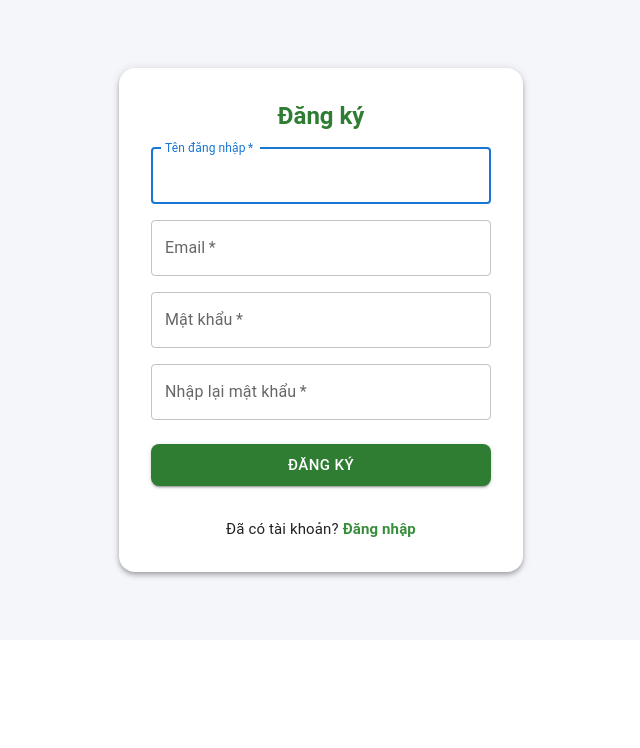
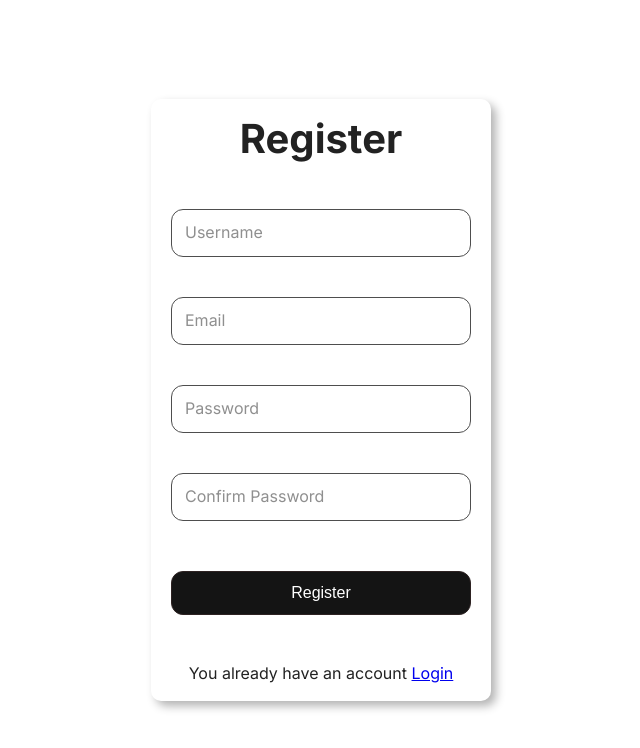
Before and after one commit to UTT-k74HT22/FE-Movie-Booking-System, a React (Vite) app: page /register in a window 1280 px wide. Shown: the top 748 px of the page, without its empty margins (319-959 px from the left). Built offline with nearby package versions, Linux system fonts and the light colour scheme.

Commit message:
feat: bổ sung phản hồi api ở register

```diff
--- a/src/Contexts/UserContext.jsx
+++ /dev/null
@@ -1,31 +0,0 @@
-import React, { createContext, useContext, useState, useEffect } from "react";
-
-const UserContext = createContext();
-
-export function UserProvider({ children }) {
-  const [user, setUser] = useState(null);
-
-  useEffect(() => {
-    const token = localStorage.getItem("accessToken");
-    if (token) {
-      try {
-        const payload = JSON.parse(atob(token.split(".")[1]));
-        setUser({ ...payload });
-      } catch {
-        setUser(null);
-      }
-    } else {
-      setUser(null);
-    }
-  }, []);
-
-  return (
-    <UserContext.Provider value={{ user, setUser }}>
-      {children}
-    </UserContext.Provider>
-  );
-}
-
-export function useUser() {
-  return useContext(UserContext);
-}
--- a/src/Router/routes.js
+++ b/src/Router/routes.js
@@ -1,12 +1,14 @@
 import Home from '../pages/Home/Home';
 import LoginForm from '../components/Auth/LoginForm/LoginForm';
 import RegisterForm from '../components/Auth/RegisterForm/RegisterForm';
+import ActiveForm from '../components/Auth/ActiveForm/ActiveForm';
 import { Dashboard, Setting } from '../pages/admin';
 
 const publicRouter = [
     { path: "/", component: Home, layout: null },
     { path: "/login", component: LoginForm, layout: null },
     { path: "/register", component: RegisterForm, layout: null },
+    {path: "/active", component: ActiveForm, layout: null},
 ];
 
 const privateRouter = [
--- a/src/api/authApi.js
+++ b/src/api/authApi.js
@@ -72,7 +72,7 @@ const authApi = {
         throw new Error('No refresh token availble');
       }
 
-      const data = await httpRequest.post('/auth/logout', { refreshToken });
+      const data = await httpRequest.post('/auth/refresh', { refreshToken });
       const {accessToken, refreshToken: newRefreshToken, expiresIn} = data;
       tokenService.saveTokens({
         accessToken,
--- a/src/components/Auth/LoginForm/LoginForm.jsx
+++ b/src/components/Auth/LoginForm/LoginForm.jsx
@@ -96,7 +96,7 @@ const LoginForm = () => {
                         {errors.password && <p className={styles.Error}>{errors.password}</p>}
                     </div>
                 </div>
-                <button type="submit" disabled={submitting}>Login</button>
+                <button type="submit" disabled={submitting}>{submitting ? 'Đang đăng ký...' : 'Login'}</button>
                 <div className={styles.ForgotPassword}>
                     <a href="#">Forgot Password?</a>
                 </div>
--- a/src/components/Auth/LoginForm/index.js
+++ /dev/null
@@ -1,2 +0,0 @@
-// entry point for Client LoginForm component//
-export { default } from './LoginForm';
--- a/src/components/Auth/RegisterForm/RegisterForm.jsx
+++ b/src/components/Auth/RegisterForm/RegisterForm.jsx
@@ -1,121 +1,140 @@
-import React, { useState } from "react";
-import { Link, useNavigate } from "react-router-dom";
-import { toast } from "react-toastify";
-import { TextField, Button, Box, Typography, Paper } from "@mui/material";
-import authApi from "../../../api/authApi";
+import React, { useState } from 'react';
+import styles from './RegisterForm.module.css';
+import authApi from '../../../api/authApi';
+import { Link, useNavigate } from 'react-router-dom';
 
 const RegisterForm = () => {
+
+    const [form, setForm] = useState({
+    username: '',
+    email: '',
+    password: '',
+    confirmPassword: ''
+});
+    const [errors, setErrors] = useState({});
+    const [success, setSuccess] = useState('');
+    const [submitting, setSubmitting] = useState(false);
     const navigate = useNavigate();
 
-  const [form, setForm] = useState({
-    username: "",
-    email: "",
-    password: "",
-    confirmPassword: "",
-  });
-
-  const [loading, setLoading] = useState(false);
-
-  const validate = (values) => {
-    if (!values.username.trim()) return "Username không được để trống!";
-    if (!values.email.trim()) return "Email không được để trống!";
-    if (!values.password.trim()) return "Password không được để trống!";
-    if (!values.confirmPassword.trim())
-      return "Confirm Password không được để trống!";
-    if (values.confirmPassword !== values.password)
-      return "Password không khớp!";
-    return null;
-  };
 
     const handleChange = (e) => {
-    const { name, value } = e.target;
-    setForm((prev) => ({ ...prev, [name]: value }));
+        setForm({ ...form, [e.target.name]: e.target.value });
+
+        setErrors({ ...errors, [e.target.name]: ''});
     };
 
     const handleSubmit = async (e) => {
         e.preventDefault();
 
-    const errorMsg = validate(form);
-    if (errorMsg) {
-      toast.warning(errorMsg);
-      return;
+        let newErrors = { username: '', email: '', password: '' };
+        let isValid = true;
+
+        if (!form.username.trim()) {
+            newErrors.username = "Username không được để trống!";
+            isValid = false;
         }
 
-    setLoading(true);
+        // validate email
+        if (!form.email.trim()) {
+            newErrors.email = "Email không được để trống!";
+            isValid = false;
+        }
+
+        // validate password
+        if (!form.password.trim()) {
+            newErrors.password = 'Password không được để trống!';
+            isValid = false;
+
+        } else if (form.confirmPassword !== form.password) {
+                newErrors.confirmPassword = "Password không khớp!";
+                isValid = false;
+        }
+
+        setErrors(newErrors);
+
+        if (!isValid) return;
+            setSubmitting(true);
+            setErrors({});
+            setSuccess('');
 
             try {
-      await authApi.register({
-        username: form.username,
-        email: form.email,
-        password: form.password,
-      });
+                const result = await authApi.register(form.username, form.email, form.password);
+                setSuccess(result.message);
+                sessionStorage.setItem('pendingVerificationEmail', form.email);
 
-      toast.success("Đăng ký thành công! Vui lòng kiểm tra email để kích hoạt tài khoản.");
-      navigate("/active", { state: { email: form.email } });
+                setTimeout(() => {
+                  navigate('/active', { state: { email: form.email }});
+                }, 1200);
             } catch (error) {
-      console.error("[REGISTER] error:", error);
-      toast.error("Đăng ký thất bại. Vui lòng thử lại.");
+
+                if (error.response?.status === 409) {
+                  setErrors("Email đã được sử dụng!");
+                } else {
+                  setErrors(error.reponse?.data?.message || "Đăng ký thất bại!");
+                }
             } finally {
-      setLoading(false);
+                setSubmitting(false);
             }
+
     };
+    return (
+        // form register
+        <div className={styles.Wrapper}>
+            <form className={styles.RegisterForm} onSubmit={handleSubmit}>
+                <h2>Register</h2>
 
-  return (
-    <Box sx={{ minHeight: '80vh', display: 'flex', alignItems: 'center', justifyContent: 'center', background: '#f5f6fa' }}>
-      <Paper elevation={4} sx={{ p: 4, borderRadius: 4, minWidth: 340 }}>
-        <Typography variant="h5" color="success.main" mb={2} fontWeight={700} align="center">Đăng ký</Typography>
-        <Box component="form" onSubmit={handleSubmit} sx={{ display: 'flex', flexDirection: 'column', gap: 2 }}>
-          <TextField
-            label="Tên đăng nhập"
-            name="username"
+                <div className={styles.FormContainer}>
+                    <div className={styles.FormGroup}>
+                        <input
+                            type="text"
+                            name='username'
+                            placeholder=" "
                             value={form.username}
                             onChange={handleChange}
-            required
-            fullWidth
-            autoFocus
-            disabled={loading}
                         />
-          <TextField
-            label="Email"
-            name="email"
+                        <label htmlFor="username" className={styles.FormLabel}>Username</label>
+                        {errors.username && <p className={styles.Error}>{errors.username}</p>}
+                    </div>
+                    <div className={styles.FormGroup}>
+                        <input
                             type="email"
+                            name='email'
+                            placeholder=" "
                             value={form.email}
                             onChange={handleChange}
-            required
-            fullWidth
-            disabled={loading}
                         />
-          <TextField
-            label="Mật khẩu"
-            name="password"
+                        <label htmlFor="email" className={styles.FormLabel}>Email</label>
+                        {errors.email && <p className={styles.Error}>{errors.email}</p>}
+                    </div>
+                    <div className={styles.FormGroup}>
+                        <input
                             type="password"
+                            name='password'
+                            placeholder=" "
                             value={form.password}
                             onChange={handleChange}
-            required
-            fullWidth
-            disabled={loading}
                         />
-          <TextField
-            label="Nhập lại mật khẩu"
-            name="confirmPassword"
+                        <label htmlFor="password" className={styles.FormLabel}>Password</label>
+                        {errors.password && <p className={styles.Error}>{errors.password}</p>}
+                    </div>
+                    <div className={styles.FormGroup}>
+                        <input
                             type="password"
+                            name='confirmPassword'
+                            placeholder=" "
                             value={form.confirmPassword}
                             onChange={handleChange}
-            required
-            fullWidth
-            disabled={loading}
                         />
-          <Button type="submit" variant="contained" color="success" disabled={loading} size="large" sx={{ mt: 1, borderRadius: 2 }}>
-            {loading ? "Đang đăng ký..." : "Đăng ký"}
-          </Button>
-          <Typography align="center" mt={2} fontSize={15}>
-            Đã có tài khoản?{' '}
-            <Link to="/login" style={{ color: '#388e3c', fontWeight: 600, textDecoration: 'none' }}>Đăng nhập</Link>
-          </Typography>
-        </Box>
-      </Paper>
-    </Box>
+                        <label htmlFor="confirmPassword" className={styles.FormLabel}>Confirm Password</label>
+                        {errors.confirmPassword && <p className={styles.Error}>{errors.confirmPassword}</p>}
+                    </div>
+                </div>
+                <button type="submit" disabled={submitting}>{submitting ? 'Đang đăng ký...' : 'Register'}</button>
+                    <p>You already have an account <Link to="/login" className={styles.registerLink}>
+                    Login
+                    </Link></p>
+            </form>
+        </div>
     );
-};
-
+}
 export default RegisterForm;
--- a/src/components/Auth/RegisterForm/index.js
+++ /dev/null
@@ -1 +0,0 @@
-// entry point for Client RegisterForm component//
--- a/src/main.jsx
+++ b/src/main.jsx
@@ -2,12 +2,12 @@ import { StrictMode } from 'react';
 import { createRoot } from 'react-dom/client';
 import './index.css';
 import App from './App.jsx';
-import { UserProvider } from './Contexts/UserContext.jsx';
+
 
 createRoot(document.getElementById('root')).render(
   <StrictMode>
-    <UserProvider>
+
       <App />
-    </UserProvider>
+
   </StrictMode>
 );
```
Lines whose indentation alone changed are shown as unchanged.
